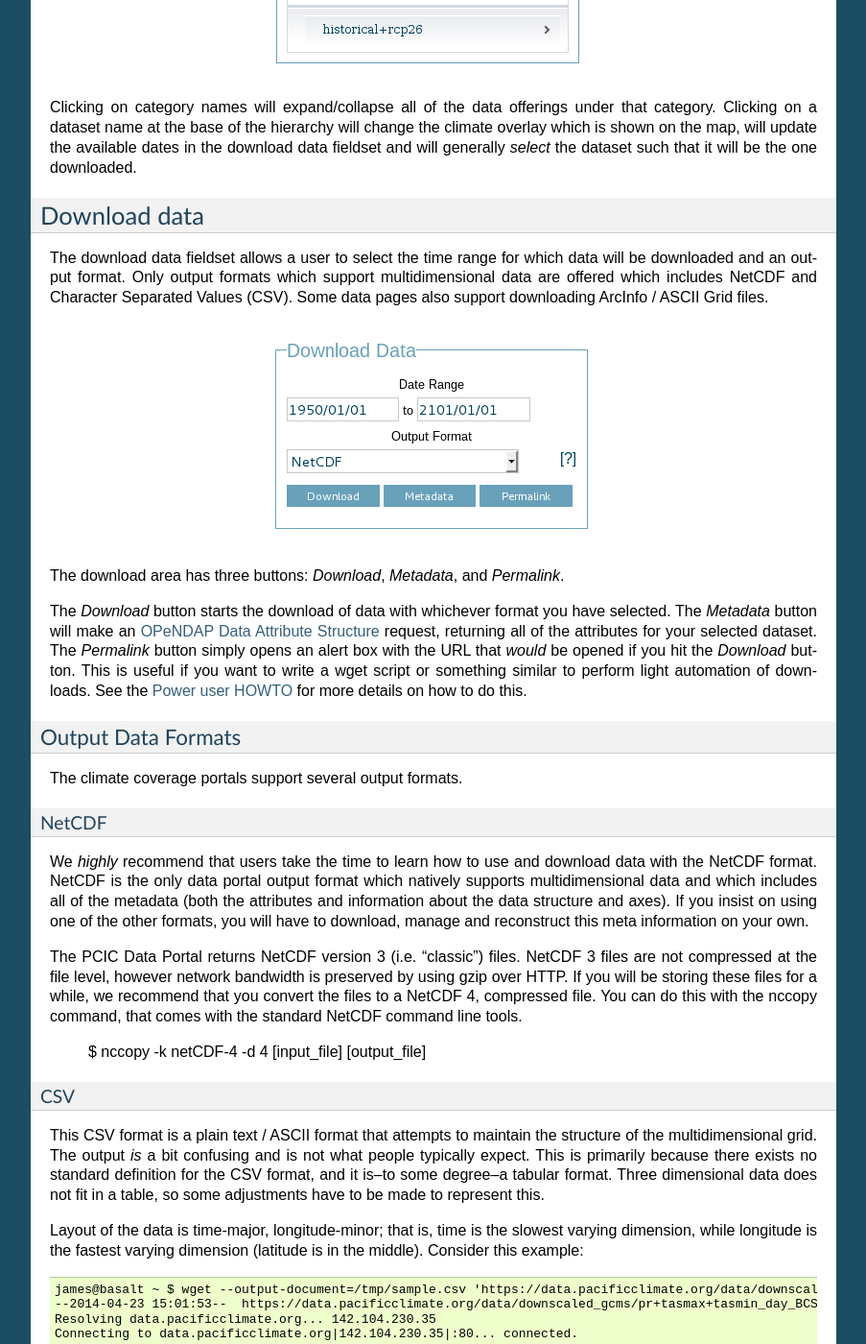
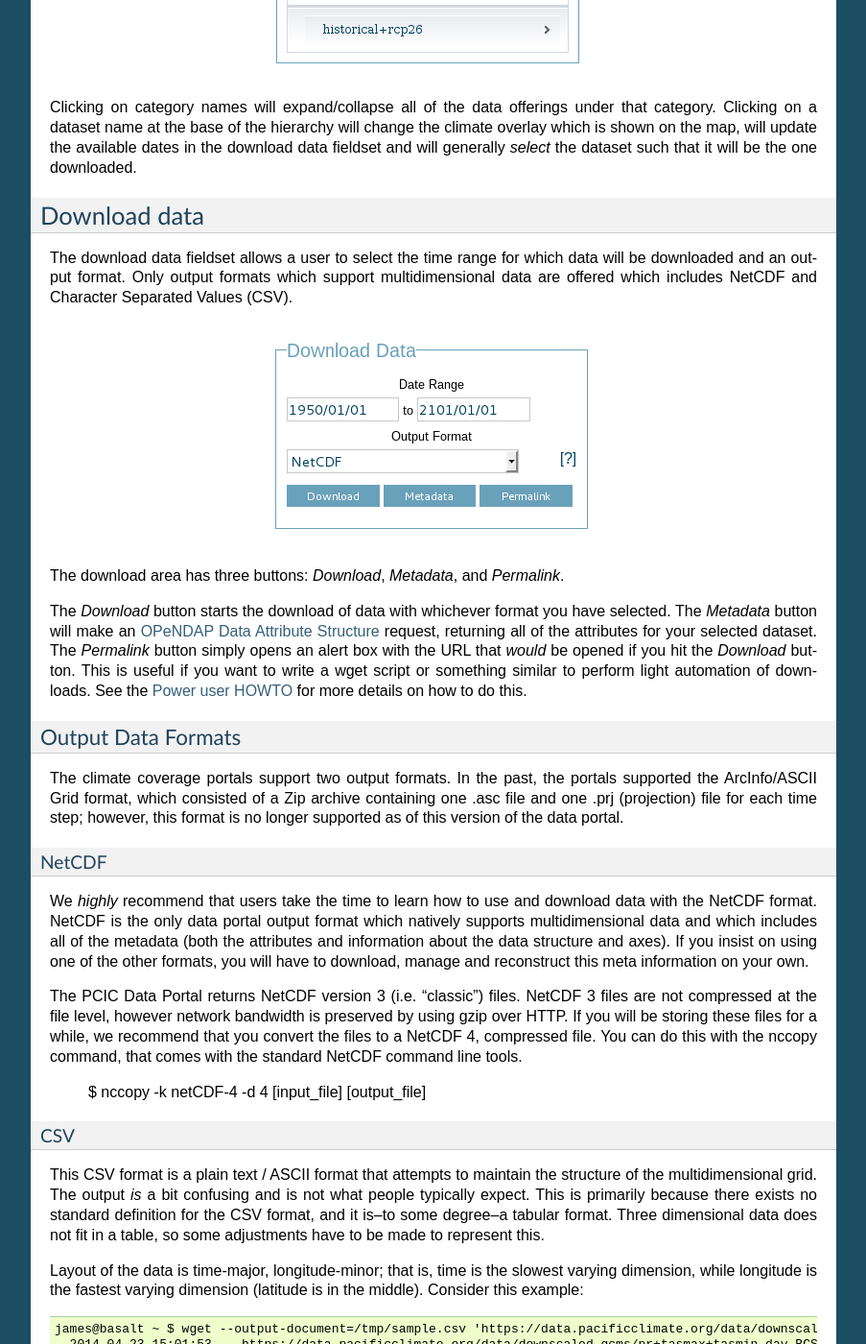
Before and after one commit to pacificclimate/pdp, a Sphinx documentation site: the page built from doc/source/raster.rst, in a window 1280 px wide and 1400 px high, scrolled down 3404 px. Shown: the whole window at 96% size, without its empty margins (198-1101 px from the left). Built offline with Sphinx 7.4.7, drawn with Linux system fonts in a browser that asks for light colours; pages that are not in the unit, such as notebooks, are missing from menus; some of the changed text lies outside the part shown.

Commit message:
Remove aig references in raster doc

```diff
--- a/doc/source/raster.rst
+++ b/doc/source/raster.rst
@@ -38,7 +38,7 @@
 
 .. figure:: images/download-prompt.png
 
-This URL can be edited before the download is confirmed; any changes will be reflected in the downloaded dataset. *Note: The point tool does not currently support the ARC/Info ASCII Grid output format.*
+This URL can be edited before the download is confirmed; any changes will be reflected in the downloaded dataset.
 
 To adjust the opacity of the climate overlay, there is an opacity slider in the lower left hand corner.
 
@@ -68,7 +68,7 @@
 Download data
 -------------
 
-The download data fieldset allows a user to select the time range for which data will be downloaded and an output format. Only output formats which support multidimensional data are offered which includes NetCDF and Character Separated Values (CSV). Some data pages also support downloading ArcInfo / ASCII Grid files.
+The download data fieldset allows a user to select the time range for which data will be downloaded and an output format. Only output formats which support multidimensional data are offered which includes NetCDF and Character Separated Values (CSV).
 
 .. figure:: images/raster_download_fieldset.png
 
@@ -79,7 +79,7 @@
 Output Data Formats
 ^^^^^^^^^^^^^^^^^^^
 
-The climate coverage portals support several output formats.
+The climate coverage portals support two output formats. In the past, the portals supported the ArcInfo/ASCII Grid format, which consisted of a Zip archive containing one .asc file and one .prj (projection) file for each time step; however, this format is no longer supported as of this version of the data portal.
 
 NetCDF
 """"""
@@ -152,12 +152,6 @@
     unpacked_value = packed_value * scale_factor + add_offset
 
 The `scale_factor` and `add_offset` values are documented in the metadata of a packed variable.
-
-
-ArcInfo/ASCII Grid
-""""""""""""""""""
-
-Like the CSV response, ArcInfo/ASCII Grid files are not multidimensional. In fact, each of these files can only represent a map (lat vs. lon) at one single timestep. Because of this, the download response is a bit different than the other formats. Each response will consist of a Zip archive which contains one .asc file and one .prj (projection) file for each time step. Users of this format for daily data should be forewarned that Arc will not perform well when attempting to load dozens (or hundreds, or thousands!) of layers in one session. If you download more than 32767 timesteps (corresponding to about 90 years of daily data) at once, you will receive a Zip64-encoded zip archive. Some older applications may not be able to read Zip64-encoded archives.
 
 .. _power-user:
 
```
